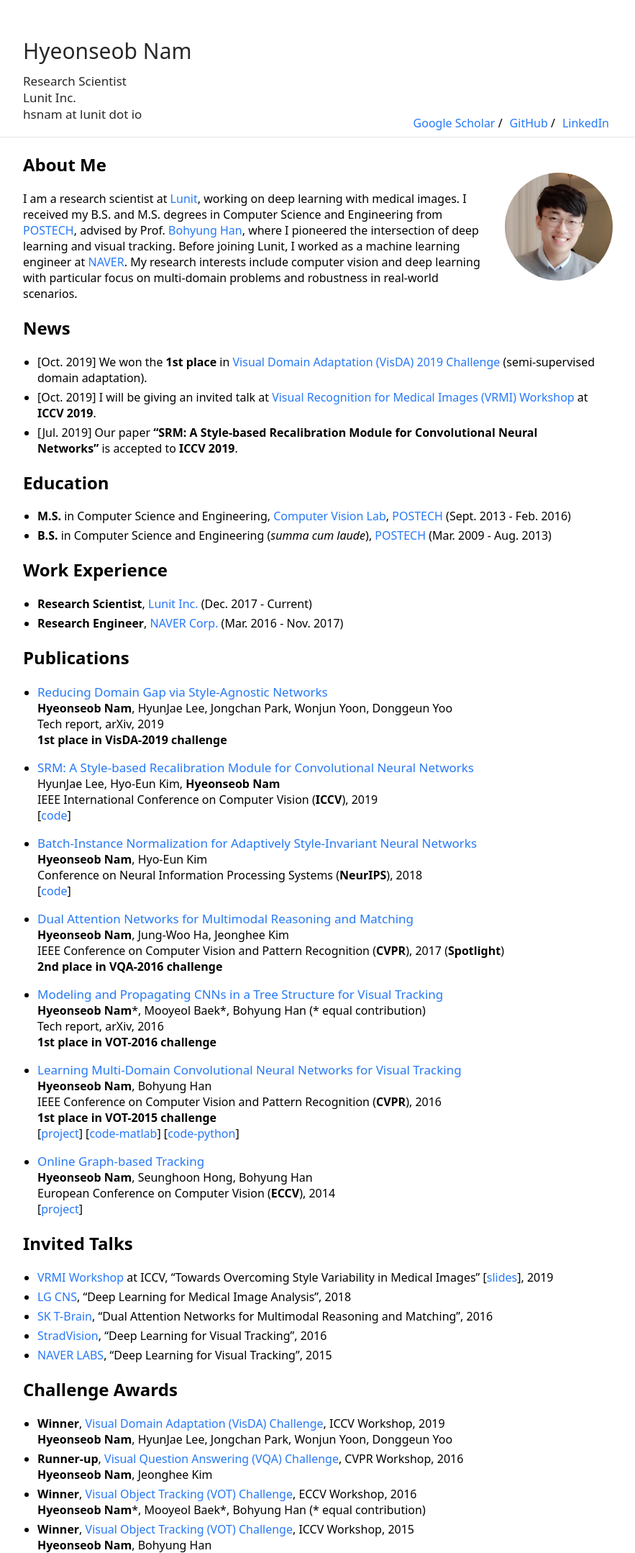
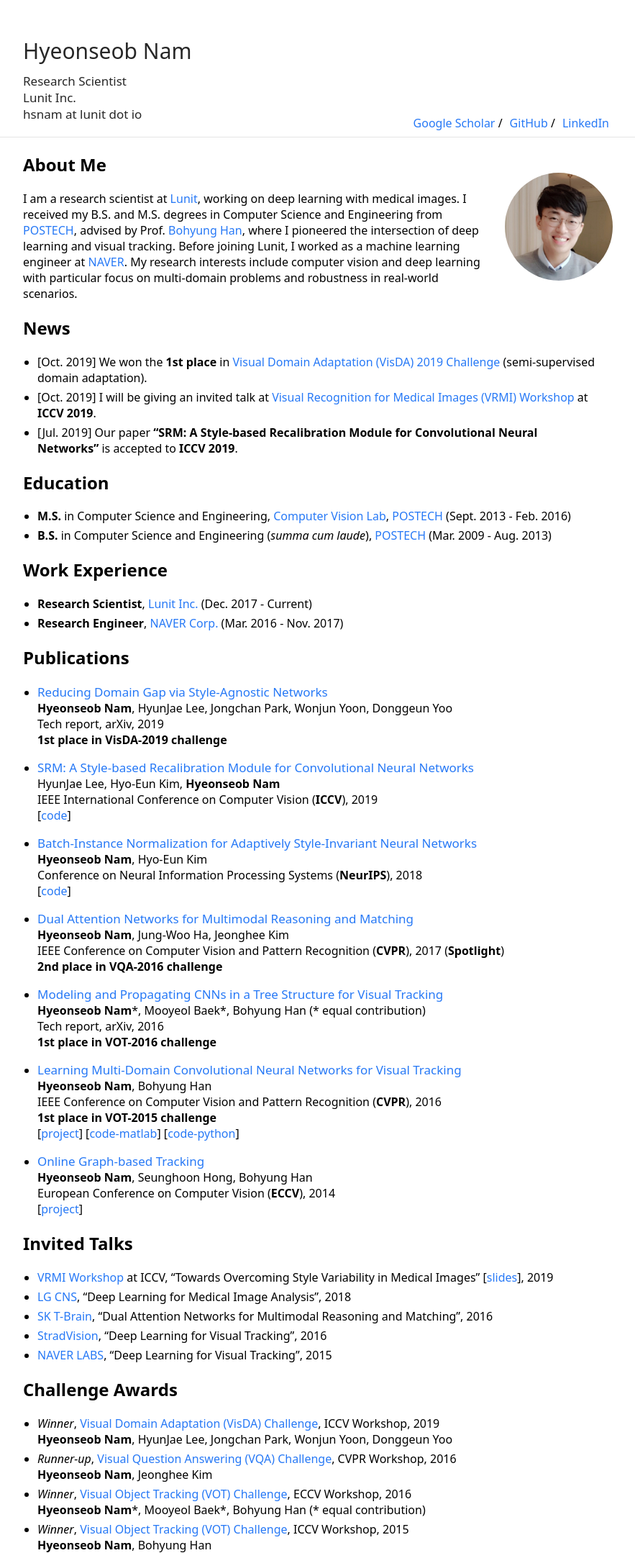
Before and after one commit to gholste/hyeonseobnam.github.io, a Jekyll site: the page built from index.md, in a window 1280 px wide. Shown: the whole page at 72% size, without its empty margins (198-1081 px from the left). Built offline with Jekyll 4.4.1, drawn with Linux system fonts in a browser that asks for light colours.

```diff
--- a/index.md
+++ b/index.md
@@ -78,11 +78,11 @@ My research interests include computer vision and deep learning with particular
 
 ## Challenge Awards
 
-- **Winner**, [Visual Domain Adaptation (VisDA) Challenge](http://ai.bu.edu/visda-2019/), ICCV Workshop, 2019<br />
+- *Winner*, [Visual Domain Adaptation (VisDA) Challenge](http://ai.bu.edu/visda-2019/), ICCV Workshop, 2019<br />
   **Hyeonseob Nam**, HyunJae Lee, Jongchan Park, Wonjun Yoon, Donggeun Yoo
-- **Runner-up**, [Visual Question Answering (VQA) Challenge](https://visualqa.org/challenge_2016.html), CVPR Workshop, 2016<br />
+- *Runner-up*, [Visual Question Answering (VQA) Challenge](https://visualqa.org/challenge_2016.html), CVPR Workshop, 2016<br />
   **Hyeonseob Nam**, Jeonghee Kim
-- **Winner**, [Visual Object Tracking (VOT) Challenge](http://www.votchallenge.net/vot2016/), ECCV Workshop, 2016<br />
+- *Winner*, [Visual Object Tracking (VOT) Challenge](http://www.votchallenge.net/vot2016/), ECCV Workshop, 2016<br />
   **Hyeonseob Nam**\*, Mooyeol Baek\*, Bohyung Han (\* equal contribution)
-- **Winner**, [Visual Object Tracking (VOT) Challenge](http://www.votchallenge.net/vot2015/), ICCV Workshop, 2015<br />
+- *Winner*, [Visual Object Tracking (VOT) Challenge](http://www.votchallenge.net/vot2015/), ICCV Workshop, 2015<br />
   **Hyeonseob Nam**, Bohyung Han
```
